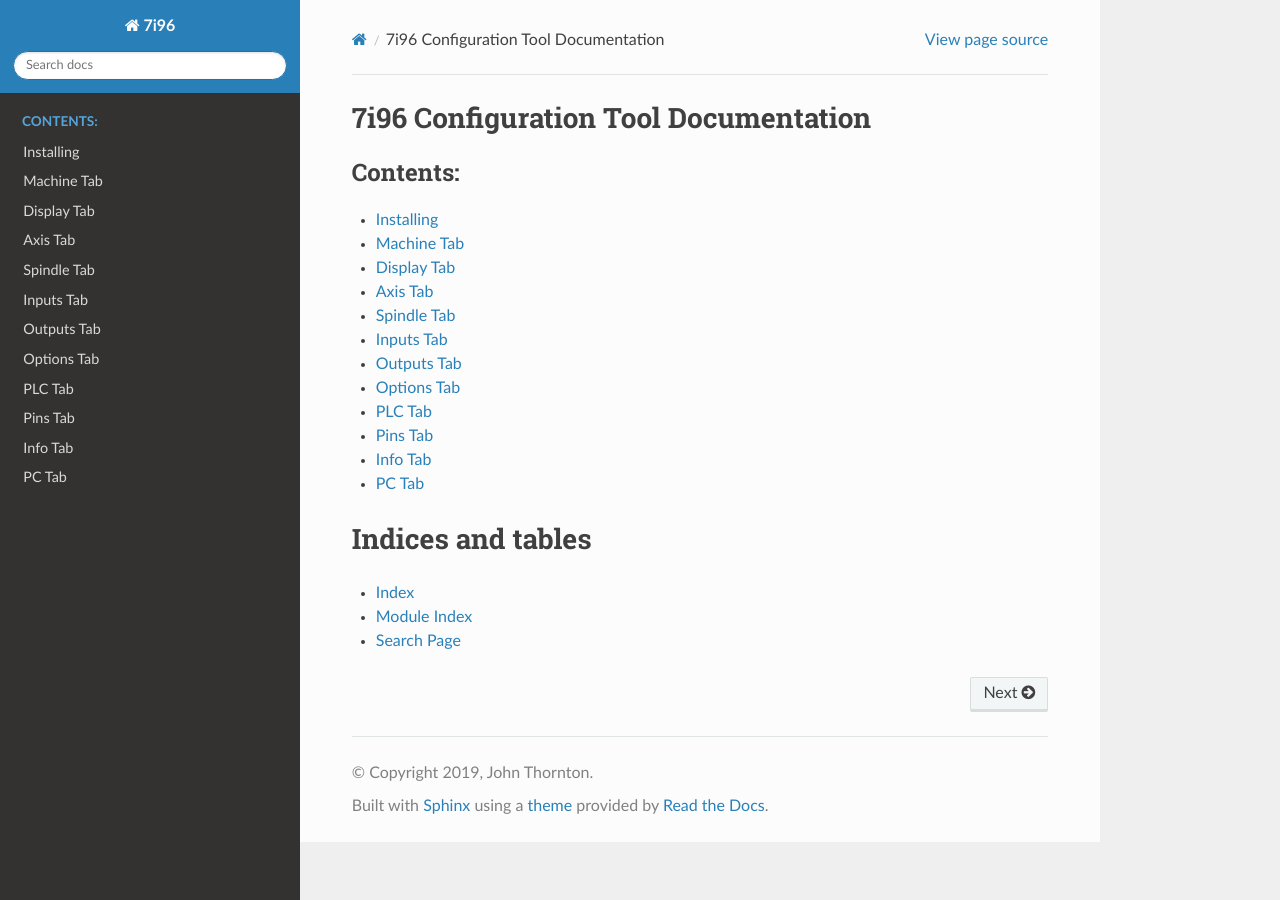
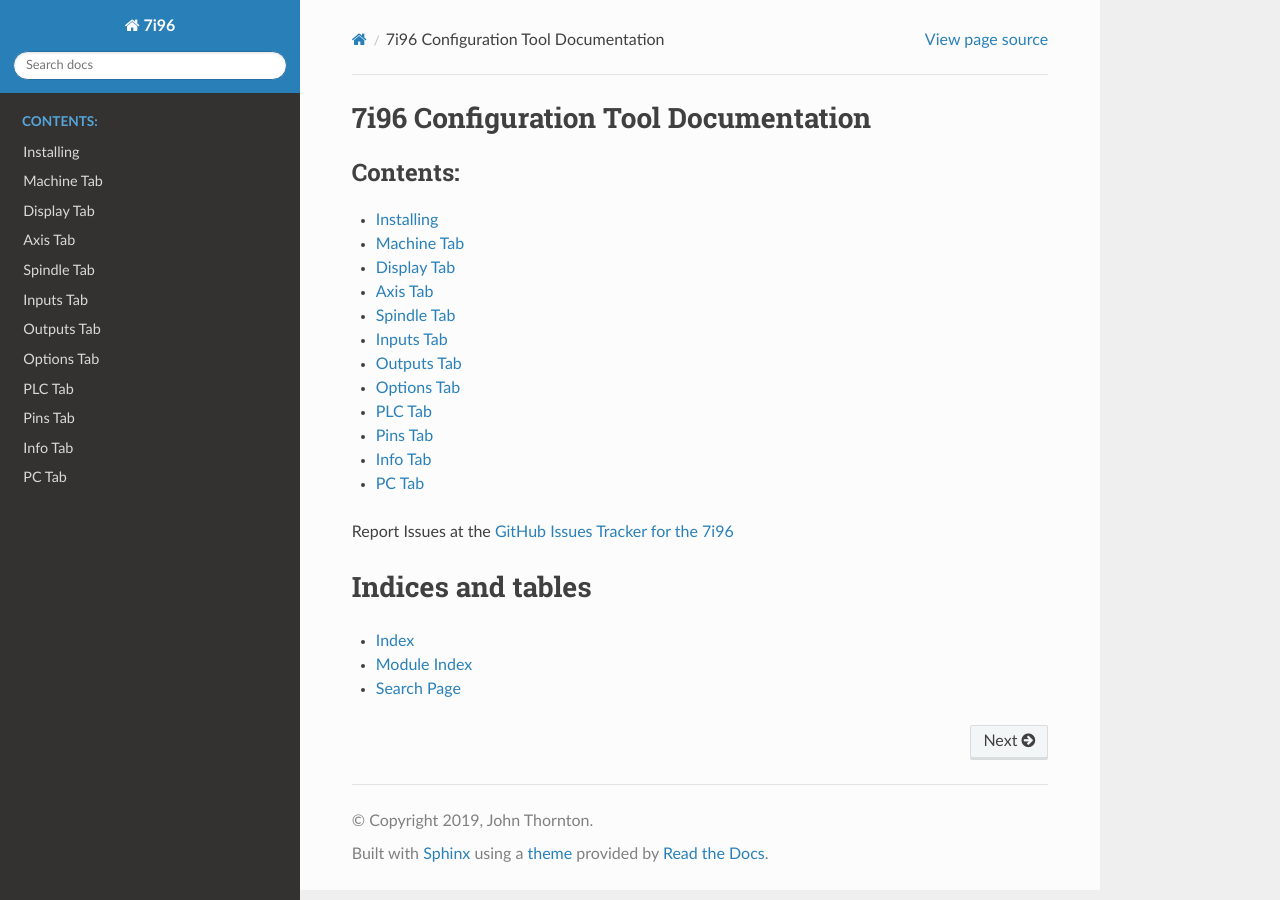
Before and after one commit to snelweg/7i96, a Sphinx documentation site: the page built from docs/source/index.rst, in a window 1280 px wide. Built offline with Sphinx 7.4.7 and the Read the Docs theme 2.0.0, drawn with Linux system fonts in a browser that asks for light colours.

Commit message:
add link to issues tracker

```diff
--- a/docs/source/index.rst
+++ b/docs/source/index.rst
@@ -23,6 +23,7 @@
    info
    pc
 
+Report Issues at the `GitHub Issues Tracker for the 7i96 <https://github.com/jethornton/7i96/issues>`_
 
 Indices and tables
 ==================
```
